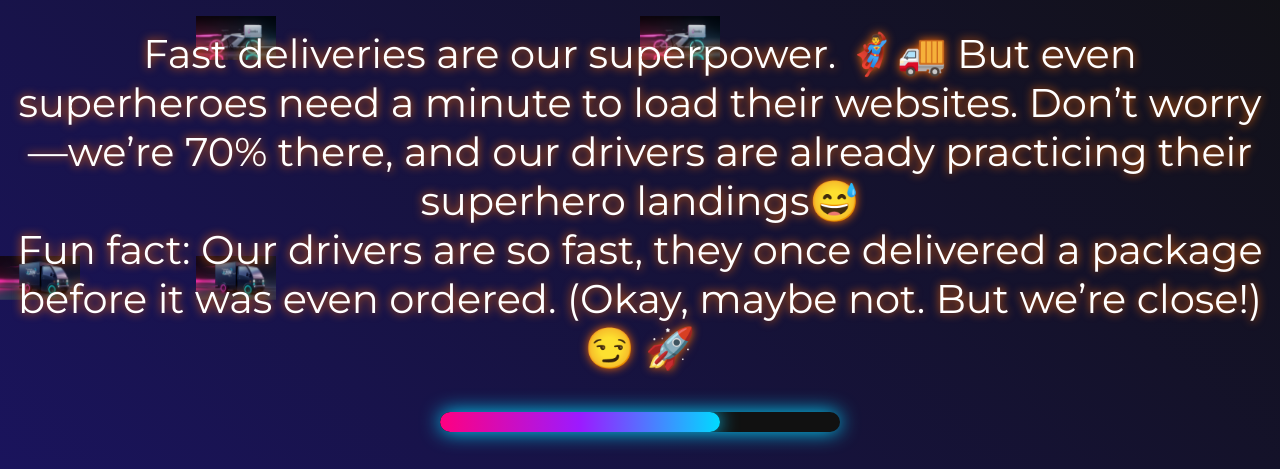
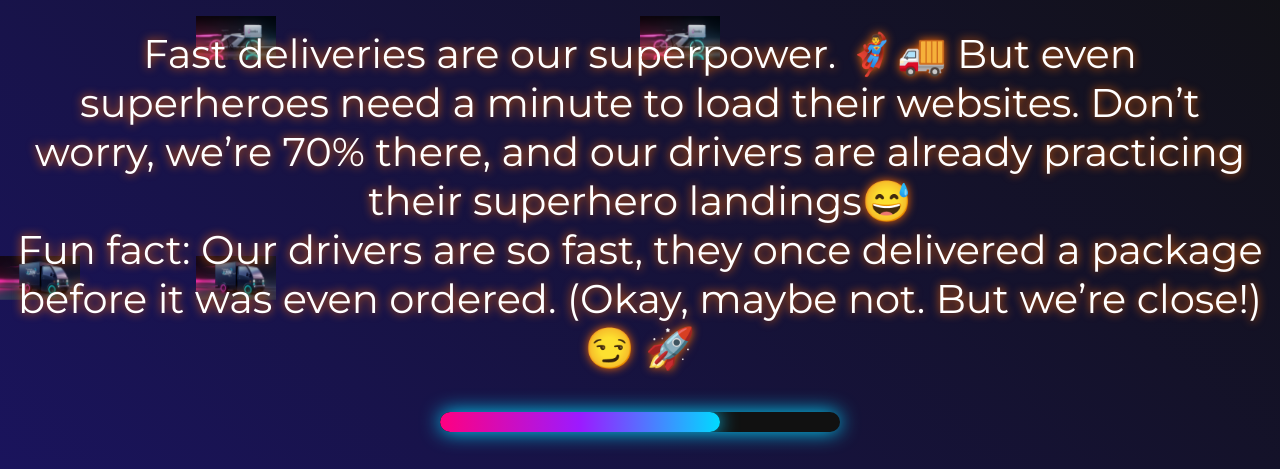
Before and after one commit to TOO-MELLOW/dotgo, a plain HTML site: page index.html in a window 1280 px wide. Shown: the part 144-613 px from the top of the page. Drawn offline with Linux system fonts and the light colour scheme.

Commit message:
Update index.html

```diff
--- a/index.html
+++ b/index.html
@@ -165,7 +165,7 @@
     <div class="container">
         <h1 class="logo">DOT GO DELIVERIES</h1>
         <p class="message">
-            Fast deliveries are our superpower. 🦸‍♂️🚚 But even superheroes need a minute to load their websites. Don’t worry—we’re 70% there, and our drivers are already practicing their superhero landings😅
+            Fast deliveries are our superpower. 🦸‍♂️🚚 But even superheroes need a minute to load their websites. Don’t worry, we’re 70% there, and our drivers are already practicing their superhero landings😅
 
 <br>Fun fact: Our drivers are so fast, they once delivered a package before it was even ordered. (Okay, maybe not. But we’re close!) 😏 🚀
         </p>
```
